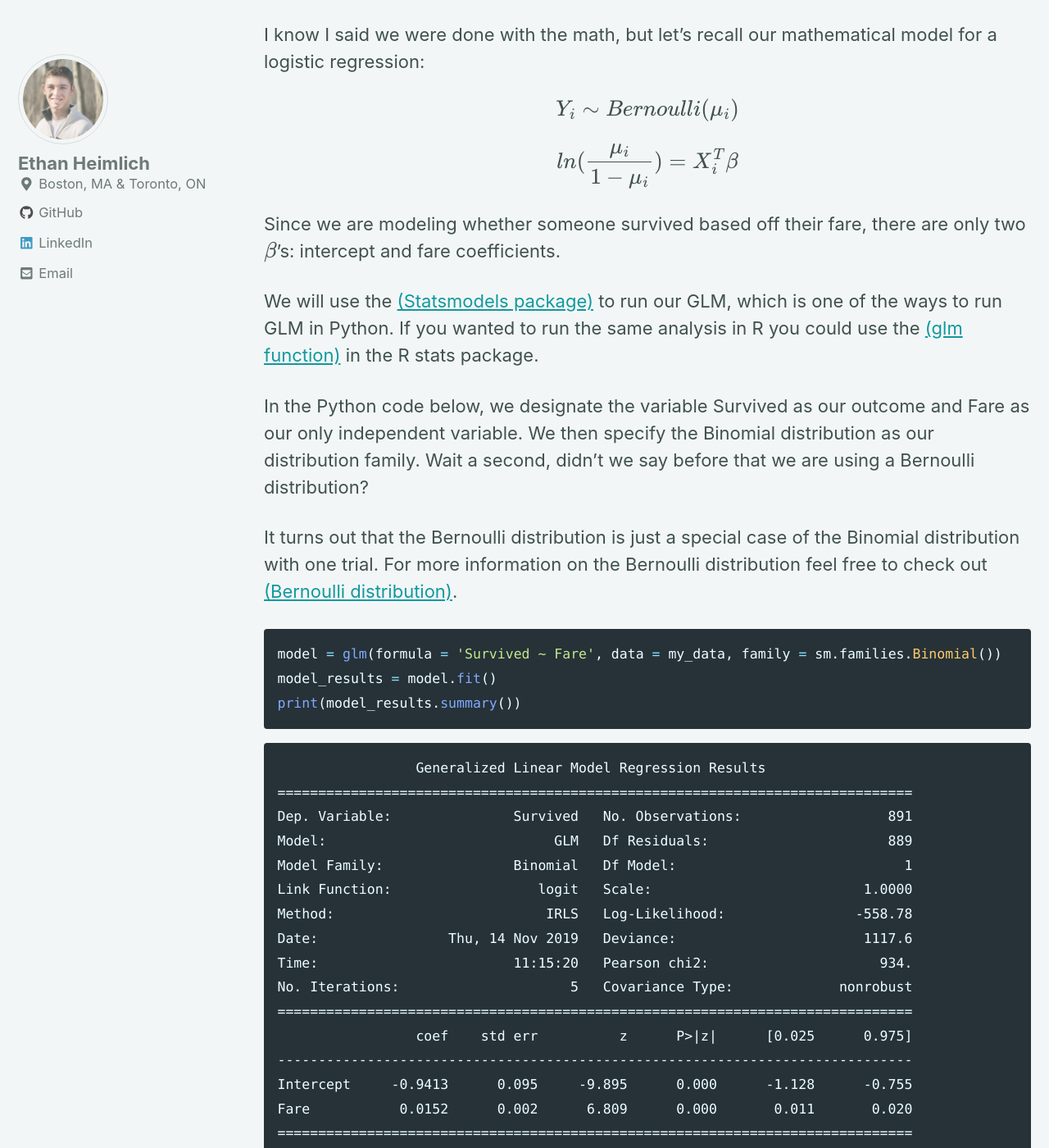
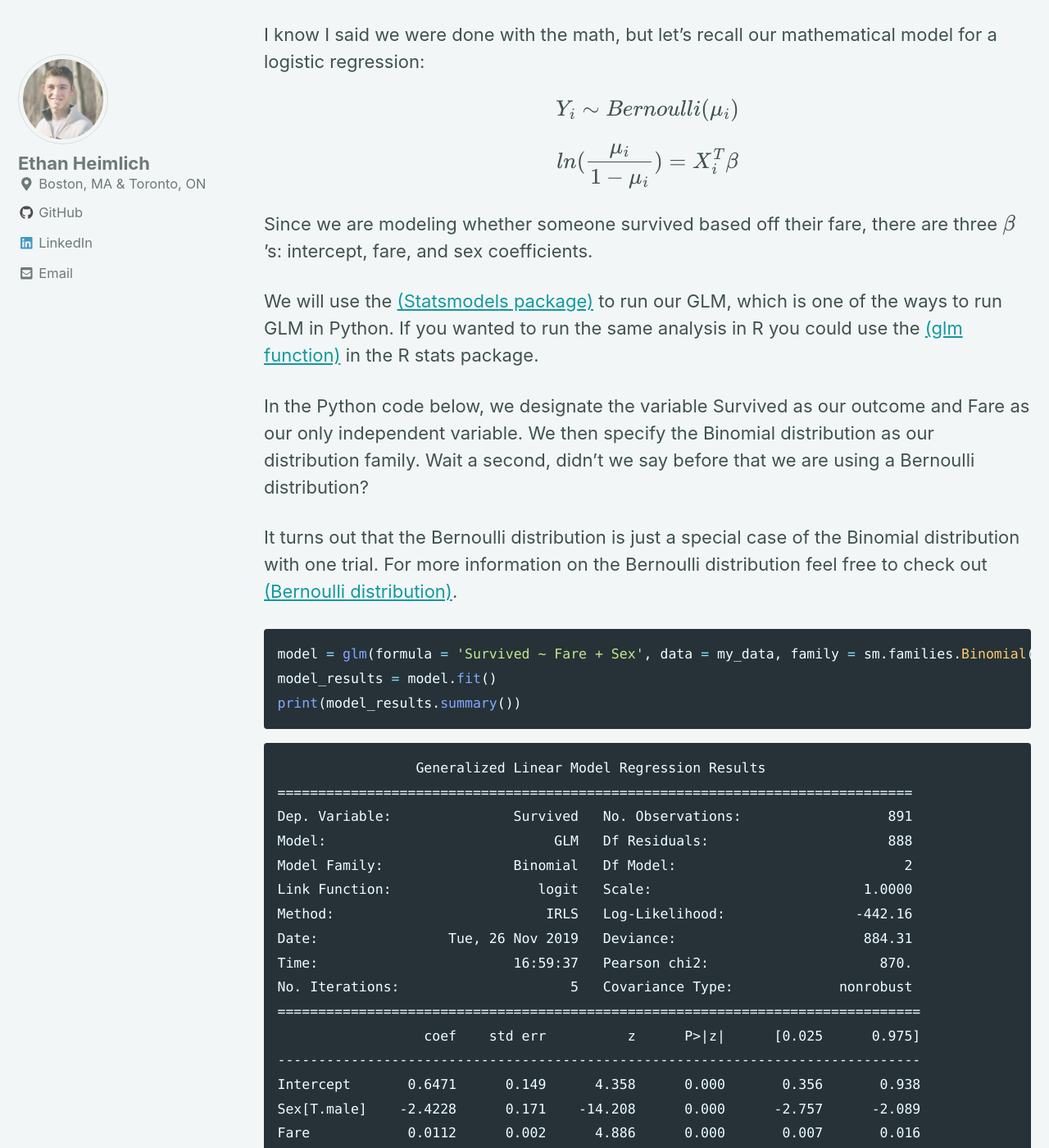
Before and after one commit to eheimlich/eheimlich.github.io, a Jekyll site: the page built from _posts/2019-10-22-generalized_linear_models.md, in a window 1280 px wide and 1400 px high, scrolled down 5794 px. Shown: the whole window at 82% size. Built offline with Jekyll 4.4.1, drawn with Linux system fonts in a browser that asks for light colours; cached includes are drawn as plain includes; nearby versions of some CDN libraries; formulas are drawn with MathJax 3; some of the changed text lies outside the part shown.

Commit message:
Added sex to the logistic regression

````diff
--- a/_posts/2019-10-22-generalized_linear_models.md
+++ b/_posts/2019-10-22-generalized_linear_models.md
@@ -176,7 +176,7 @@ my_data.head(1)
 
 Let's start by doing a very simple Bernoulli GLM, also know as a logistic regression. We are using
 a Bernoulli GLM because passenger survival is either they survived or didn't, a binary outcome. We are
-modeling whether a passenger survived or not just based on the fare they paid.
+modeling whether a passenger survived or not based on the fare they paid and their sex.
 
 I know I said we were done with the math, but let's recall our mathematical model for a logistic regression:
 
@@ -185,7 +185,7 @@ $$Y_i \sim Bernoulli(\mu_i)$$
 $$ln(\frac{\mu_i}{1- \mu_i}) = X_i^T \beta $$
 
 
-Since we are modeling whether someone survived based off their fare, there are only two $$\beta$$'s: intercept and fare coefficients.
+Since we are modeling whether someone survived based off their fare, there are three $$\beta$$'s: intercept, fare, and sex coefficients.
 
 We will use the [(Statsmodels package)](https://www.statsmodels.org/stable/glm.html) to run our GLM, which is one of the ways to run GLM in Python. If you wanted to run the same analysis in R you could use the [(glm function)](https://stat.ethz.ch/R-manual/R-devel/library/stats/html/glm.html) in the R stats package.
 
@@ -193,8 +193,9 @@ In the Python code below, we designate the variable Survived as our outcome and
 
 It turns out that the Bernoulli distribution is just a special case of the Binomial distribution with one trial. For more information on the Bernoulli distribution feel free to check out [(Bernoulli distribution)](https://en.wikipedia.org/wiki/Bernoulli_distribution).
 
+
 ```python
-model = glm(formula = 'Survived ~ Fare', data = my_data, family = sm.families.Binomial())
+model = glm(formula = 'Survived ~ Fare + Sex', data = my_data, family = sm.families.Binomial())
 model_results = model.fit()
 print(model_results.summary())
 ```
@@ -202,19 +203,20 @@ print(model_results.summary())
                      Generalized Linear Model Regression Results
     ==============================================================================
     Dep. Variable:               Survived   No. Observations:                  891
-    Model:                            GLM   Df Residuals:                      889
-    Model Family:                Binomial   Df Model:                            1
+    Model:                            GLM   Df Residuals:                      888
+    Model Family:                Binomial   Df Model:                            2
     Link Function:                  logit   Scale:                          1.0000
-    Method:                          IRLS   Log-Likelihood:                -558.78
-    Date:                Thu, 14 Nov 2019   Deviance:                       1117.6
-    Time:                        11:15:20   Pearson chi2:                     934.
+    Method:                          IRLS   Log-Likelihood:                -442.16
+    Date:                Tue, 26 Nov 2019   Deviance:                       884.31
+    Time:                        16:59:37   Pearson chi2:                     870.
     No. Iterations:                     5   Covariance Type:             nonrobust
-    ==============================================================================
-                     coef    std err          z      P>|z|      [0.025      0.975]
-    ------------------------------------------------------------------------------
-    Intercept     -0.9413      0.095     -9.895      0.000      -1.128      -0.755
-    Fare           0.0152      0.002      6.809      0.000       0.011       0.020
-    ==============================================================================
+    ===============================================================================
+                      coef    std err          z      P>|z|      [0.025      0.975]
+    -------------------------------------------------------------------------------
+    Intercept       0.6471      0.149      4.358      0.000       0.356       0.938
+    Sex[T.male]    -2.4228      0.171    -14.208      0.000      -2.757      -2.089
+    Fare            0.0112      0.002      4.886      0.000       0.007       0.016
+    ===============================================================================
 
 
 Let's check the output from the GLM we just ran. In the top part of the output we have some important metadata,
````
